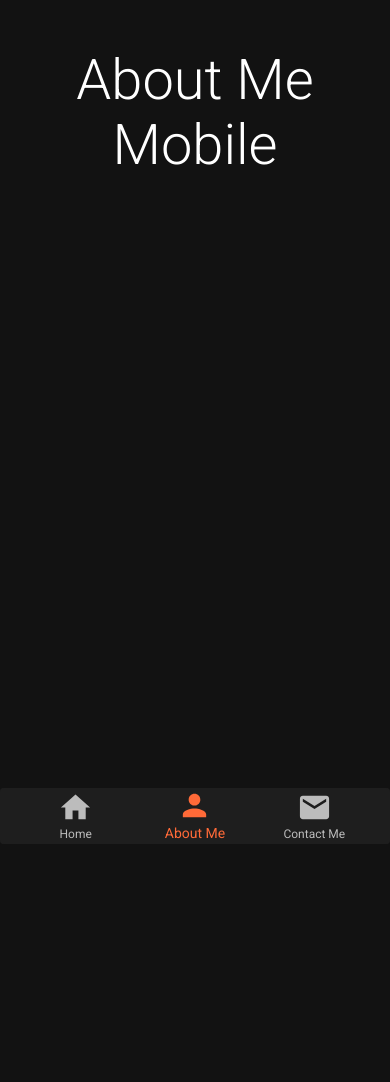
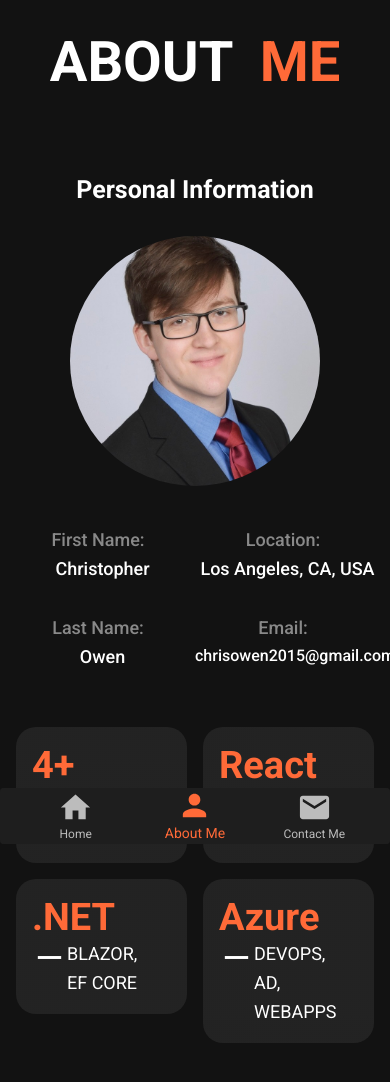
Before and after one commit to chrisowen2015/Resume-App, a Next.js app in the folder resume-app/: page /about in a window 390 px wide. Shown: the top 1082 px of the page. Before the commit the page ends 844 px from the top, so only its background shows below. Built offline with nearby package versions, Linux system fonts and the light colour scheme.

Commit message:
Finished Mobile About Me
Finished Mobile About Me page, fixed a missing href in the mobile nav

```diff
--- a/resume-app/src/components/About/MobileAbout.tsx
+++ b/resume-app/src/components/About/MobileAbout.tsx
@@ -1,12 +1,166 @@
-import { Box, Typography } from "@mui/material";
+import { Box, Typography, Grid } from "@mui/material";
+import Spacer from "@/components/shared/spacer";
+import Image from 'next/image';
+import MobileTile from "@/components/About/MobileTile";
+import Employment from "./Employment";
+import Education from "./Education";
+
+const skills = [
+    {
+        header: "4+",
+        text: "YEARS OF EXPERIENCE",
+    },
+    {
+        header: "React",
+        text: "NEXT.JS," + '\n' + "CRA",
+    },
+    {
+        header: ".NET",
+        text: "BLAZOR," + '\n' + " EF CORE",
+    },
+    {
+        header: "Azure",
+        text: "DEVOPS, AD, WEBAPPS",
+    },
+
+]
 
 export default function MobileAbout() {
     return (
         <>
-            <Box sx={{ display: 'flex', justifyContent: 'center', padding: '3em 0em 0 0em' }}>
-                <Typography variant="h1" align="center">
-                    About Me Mobile
-                </Typography>
+            <Box sx={{}}>
+
+                <Spacer height={30} />
+
+                <Box sx={{ display: 'flex', justifyContent: 'center' }} >
+                    <Typography variant="h1" fontWeight={800}>
+                        ABOUT &nbsp;
+                    </Typography>
+                    <Typography color="primary" variant="h1" fontWeight={800} >
+                        ME
+                    </Typography>
+                </Box>
+
+                <Spacer height={80} />
+
+                <Box>
+                    <Typography variant="h4" fontWeight={600} sx={{ textAlign: 'center' }} >
+                        Personal Information
+                    </Typography>
+
+                    <Spacer height={30} />
+
+                    <div style={{ display: 'flex', alignItems: 'center', justifyContent: 'center' }}>
+                        <Image src="/images/chris-owen-mobile.jpeg"
+                            alt="Chris Owen"
+                            height={250}
+                            width={250}
+                            style={{ borderRadius: '50%' }} />
+                    </div>
+
+                    <Spacer height={30} />
+
+                    <Box sx={{ padding: '10px' }}>
+                        <Box sx={{ width: '100%', display: 'flex', }}>
+                            <Box sx={{ width: '50%' }}>
+                                <Typography variant="h6" sx={{ color: "rgba(255, 255, 255, 0.5)" }} align="center" >
+                                    First Name: &nbsp;
+                                </Typography>
+
+                                <Typography variant="h6" align="center"  >
+                                    Christopher
+                                </Typography>
+                            </Box>
+
+                            <Box sx={{ width: '50%' }}>
+                                <Typography variant="h6" align="center" sx={{ color: "rgba(255, 255, 255, 0.5)" }} >
+                                    Location: &nbsp;
+                                </Typography>
+
+                                <Typography variant="h6" align="center" >
+                                    Los Angeles, CA, USA
+                                </Typography>
+                            </Box>
+                        </Box>
+
+                        <Spacer height={30} />
+
+                        <Box sx={{ width: '100%', display: 'flex', }}>
+                            <Box sx={{ width: '50%' }}>
+                                <Typography variant="h6" align="center" sx={{ color: "rgba(255, 255, 255, 0.5)" }} >
+                                    Last Name: &nbsp;
+                                </Typography>
+
+                                <Typography variant="h6" align="center" >
+                                    Owen
+                                </Typography>
+                            </Box>
+
+                            <Box sx={{ width: '50%' }}>
+                                <Typography variant="h6" align="center" sx={{ color: "rgba(255, 255, 255, 0.5)" }} >
+                                    Email: &nbsp;
+                                </Typography>
+
+                                <Typography variant="h6" align="center" fontSize={'1em'} >
+                                    chrisowen2015@gmail.com
+                                </Typography>
+                            </Box>
+                        </Box>
+                    </Box>
+
+                    <Spacer height={30} />
+
+                    <Grid container spacing={2} sx={{ display: 'flex', justifyContent: 'center', padding: 2 }}>
+                        <Grid item xs={6} md={6}>
+                            <MobileTile header={skills[0].header} text={skills[0].text} />
+                        </Grid>
+                        <Grid item xs={6} md={6}>
+                            <MobileTile header={skills[1].header} text={skills[1].text} />
+                        </Grid>
+                        <Grid item xs={6} md={6}>
+                            <MobileTile header={skills[2].header} text={skills[2].text} />
+                        </Grid>
+                        <Grid item xs={6} md={6}>
+                            <MobileTile header={skills[3].header} text={skills[3].text} />
+                        </Grid>
+                    </Grid>
+
+                    <Spacer height={40} />
+
+
+                    <Box sx={{ display: 'flex', justifyContent: 'center' }}>
+                        <Typography fontWeight={600} variant="h4" component="h4">
+                            EXPERIENCE
+                        </Typography>
+                    </Box>
+
+                    <Spacer height={30} />
+
+                    <Box sx={{ padding: 4 }}>
+                        <Employment />
+                    </Box>
+
+                    <Box sx={{ display: 'flex', justifyContent: 'center' }}>
+                        <Typography fontWeight={600} variant="h4" component="h4">
+                            EDUCATION
+                        </Typography>
+                    </Box>
+
+                    <Spacer height={30} />
+
+                    <Box sx={{ padding: 4 }}>
+                        <Education />
+                    </Box>
+
+
+
+                    <Spacer height={30} />
+
+
+                </Box>
+
+
+
             </Box>
         </>
     )
--- /dev/null
+++ b/resume-app/src/components/About/MobileTile.tsx
@@ -0,0 +1,24 @@
+import { Box, Paper, Typography } from '@mui/material';
+import { HorizontalRule } from '@mui/icons-material';
+
+export default function MobileTile({ header, text }: { header: string, text: string }) {
+    return (
+        <Box sx={{ width: '100%', display:'flex', justifyContent: 'space-evenly' }}>
+            <Paper sx={{ padding: '1em', borderRadius: 5, flexGrow: 1 }} elevation={2}>
+                <Typography variant="h2" color="primary" fontWeight={800}>
+                    {header}
+                </Typography>
+                <Box sx={{ display: 'flex' }}>
+                    <Box>
+                        <HorizontalRule fontSize="large" />
+                    </Box>
+                    <Box sx={{ width: '70%', display: 'block', whiteSpace: 'pre-line' }}>
+                        <Typography variant="h6" fontWeight={400}>
+                            {text}
+                        </Typography>
+                    </Box>
+                </Box>
+            </Paper>
+        </Box>
+    );
+}
```
